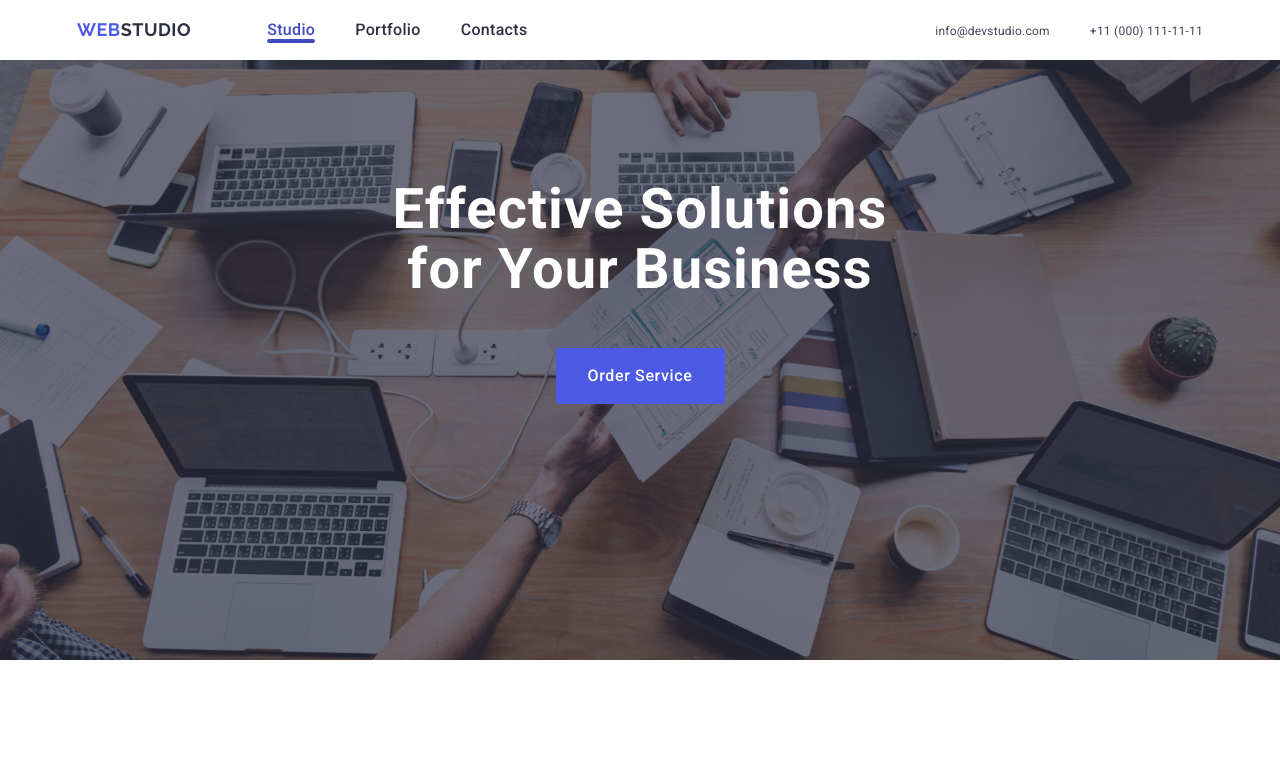
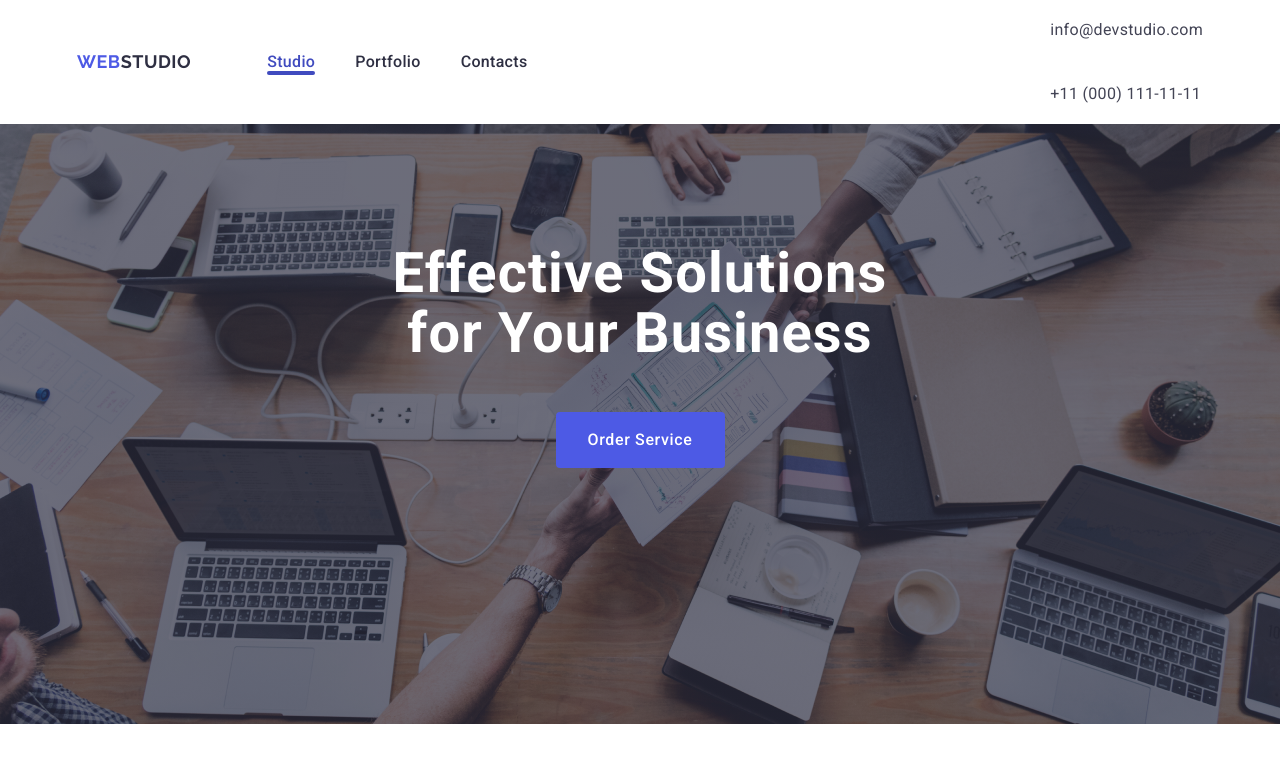
Before and after one commit to Yelyzaveta2004/goit-markup-hw-06, a plain HTML site: page index.html in a window 1280 px wide. Shown: the top 776 px of the page. Drawn offline with nearby package versions, Linux system fonts and the light colour scheme.

Commit message:
take 7.1

```diff
--- a/css/styles.css
+++ b/css/styles.css
@@ -129,7 +129,6 @@ body {
     line-height: 1.2;
     letter-spacing: 0.02em;
     transition: color 250ms cubic-bezier(0.4, 0, 0.2, 1);
-
   }
   .mobile-menu-link-address:hover,
   :focus {
@@ -821,7 +820,11 @@ body {
   :focus {
     color: #404bbf;
   }
-
+  .address-list {
+    display: flex;
+    flex-direction: column;
+    gap: 12px;
+  }
   .current {
     position: relative;
     color: #404bbf;
@@ -956,13 +959,17 @@ body {
   }
 
   .address-list {
-    display: flex;
     gap: 40px;
   }
   .page-header-container {
     align-items: center;
     padding-top: 0;
     padding-bottom: 0;
+    display: flex;
+    justify-content: space-between;
+  }
+  .link-address {
+    font-size: 16px;
   }
   /*========================desktop section one styles====================*/
   .section-one {
--- a/index.html
+++ b/index.html
@@ -781,7 +781,7 @@
                 id="user-name"
                 name="user-name"
                 type="text"
-                pattern="[a-zA-Zа-яА-яЇїЄєҐ']+"
+                pattern="[a-zA-Za-яА-яЇїЄєҐ']+"
                 title="Yelyzaveta"
                 required
               />
```
Also changed, not shown: images/item-4-s4-d.jpg, images/item-5-s4-d.jpg.
